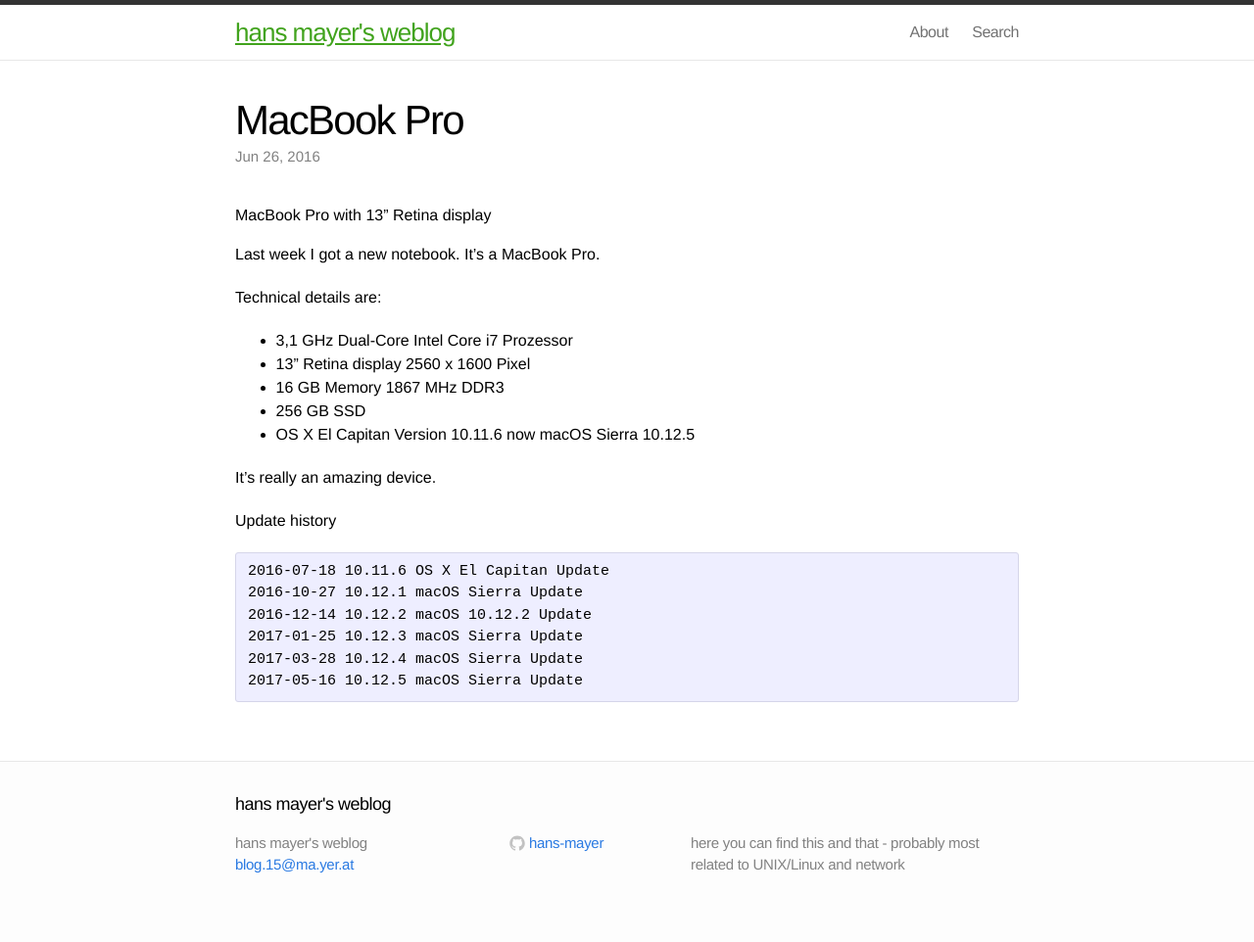
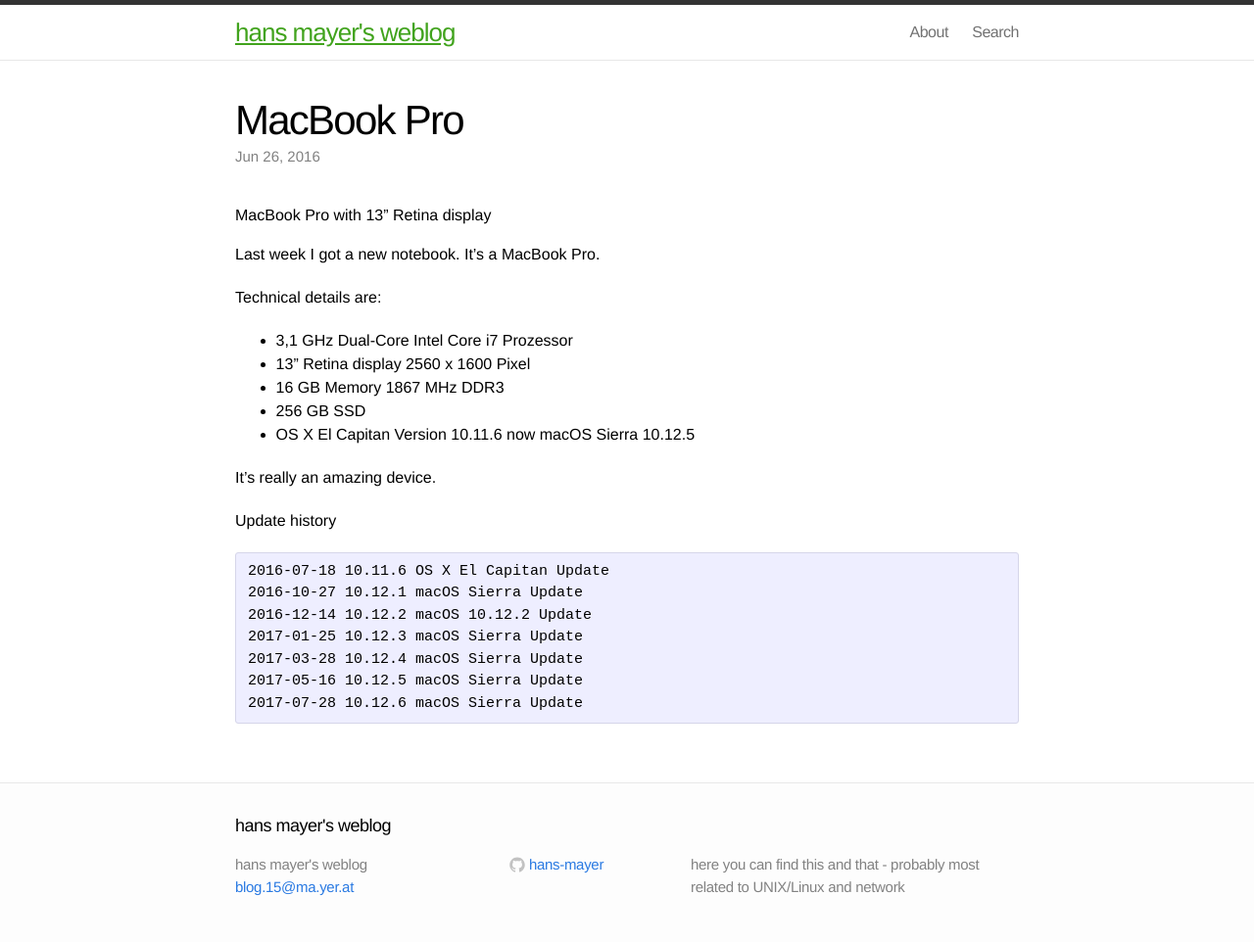
Before and after one commit to hans-mayer/blog, a Jekyll site: the page built from _posts/2016-06-26-MacBookPro.markdown, in a window 1280 px wide. Shown: the whole page at 98% size. Built offline with Jekyll 4.4.1, drawn with Linux system fonts in a browser that asks for light colours; before the commit the page ends 940 px from its top, so only the background shows below that.

Commit message:
2016-06-26-MacBookPro macOS 10.12.6

```diff
--- a/_posts/2016-06-26-MacBookPro.markdown
+++ b/_posts/2016-06-26-MacBookPro.markdown
@@ -29,4 +29,5 @@
 2017-01-25 10.12.3 macOS Sierra Update
 2017-03-28 10.12.4 macOS Sierra Update
 2017-05-16 10.12.5 macOS Sierra Update
+2017-07-28 10.12.6 macOS Sierra Update
 </pre>
```
